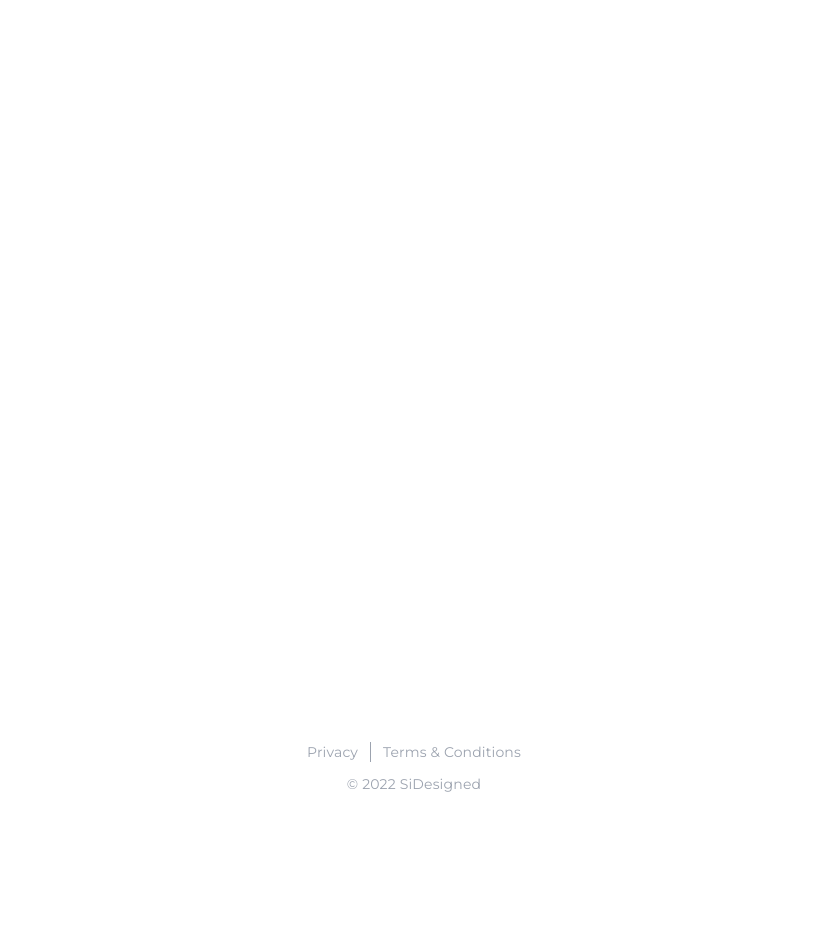
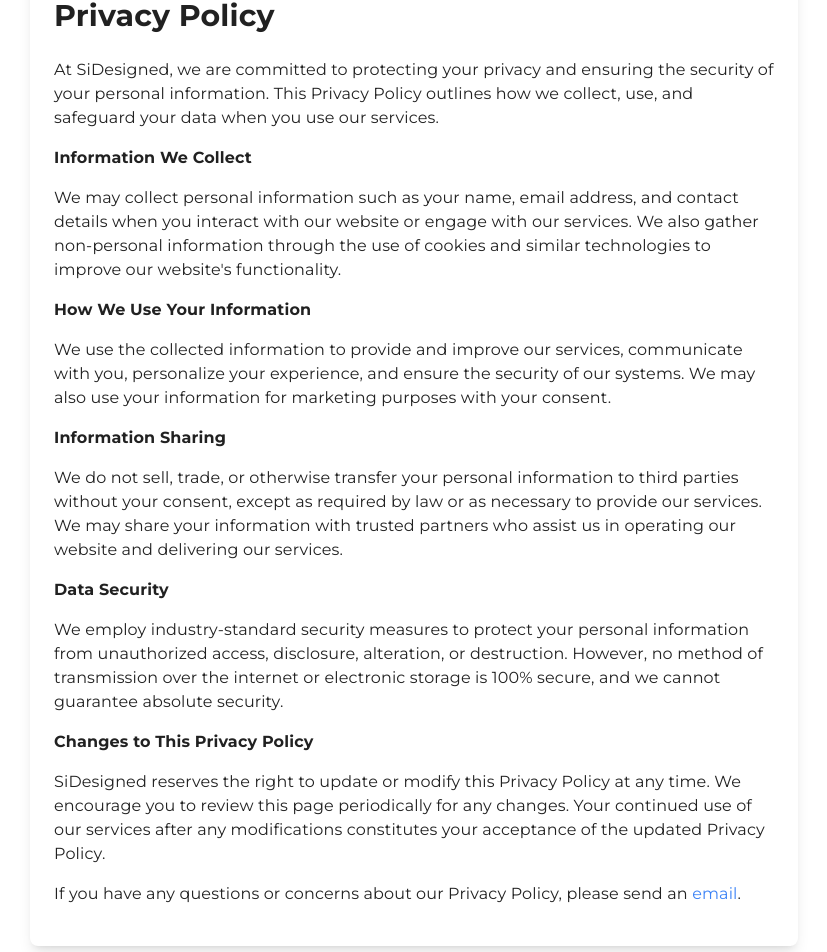
Before and after one commit to munaashe/rusero, a Next.js app: page /privacy in a window 1280 px wide. Shown: the part 186-1138 px from the top of the page, without its empty margins (226-1053 px from the left). Before the commit the page ends 992 px from the top, so only its background shows below. Built offline with nearby package versions, Linux system fonts and the light colour scheme.

Commit message:
privacy, T n Cs pages

```diff
--- a/app/privacy/page.tsx
+++ b/app/privacy/page.tsx
@@ -1,9 +1,77 @@
-import React from 'react'
+import Link from 'next/link';
 
-const Privacy = () => {
+const PrivacyPolicy = () => {
   return (
-    <div className='min-h-screen'>Privacy</div>
-  )
-}
+    <div className=" min-h-screen p-8 pb-2">
+      <div className="max-w-3xl mx-auto bg-white shadow-lg rounded-lg p-6">
+        <h1 className="text-3xl font-bold mb-6 mt-32">Privacy Policy</h1>
 
-export default Privacy
+        <p className="mb-4">
+          At SiDesigned, we are committed to protecting your privacy and ensuring the security of your personal
+          information. This Privacy Policy outlines how we collect, use, and safeguard your data when you use our
+          services.
+        </p>
+
+        <p className="mb-4">
+          <strong>Information We Collect</strong>
+        </p>
+
+        <p className="mb-4">
+          We may collect personal information such as your name, email address, and contact details when you interact
+          with our website or engage with our services. We also gather non-personal information through the use of
+          cookies and similar technologies to improve our website's functionality.
+        </p>
+
+        <p className="mb-4">
+          <strong>How We Use Your Information</strong>
+        </p>
+
+        <p className="mb-4">
+          We use the collected information to provide and improve our services, communicate with you, personalize your
+          experience, and ensure the security of our systems. We may also use your information for marketing purposes
+          with your consent.
+        </p>
+
+        <p className="mb-4">
+          <strong>Information Sharing</strong>
+        </p>
+
+        <p className="mb-4">
+          We do not sell, trade, or otherwise transfer your personal information to third parties without your consent,
+          except as required by law or as necessary to provide our services. We may share your information with trusted
+          partners who assist us in operating our website and delivering our services.
+        </p>
+
+        <p className="mb-4">
+          <strong>Data Security</strong>
+        </p>
+
+        <p className="mb-4">
+          We employ industry-standard security measures to protect your personal information from unauthorized access,
+          disclosure, alteration, or destruction. However, no method of transmission over the internet or electronic
+          storage is 100% secure, and we cannot guarantee absolute security.
+        </p>
+
+        <p className="mb-4">
+          <strong>Changes to This Privacy Policy</strong>
+        </p>
+
+        <p className="mb-4">
+          SiDesigned reserves the right to update or modify this Privacy Policy at any time. We encourage you to review
+          this page periodically for any changes. Your continued use of our services after any modifications
+          constitutes your acceptance of the updated Privacy Policy.
+        </p>
+
+        <p className="mb-4">
+          If you have any questions or concerns about our Privacy Policy, please send an {' '}
+          <Link href="mailto:denis.siduna@gmail.com" className="text-blue-500 hover:text-green-700">
+            email
+          </Link>
+          .
+        </p>
+      </div>
+    </div>
+  );
+};
+
+export default PrivacyPolicy;
--- a/app/terms/page.tsx
+++ b/app/terms/page.tsx
@@ -1,9 +1,77 @@
-import React from 'react'
+import React from 'react';
+import Link from 'next/link';
 
-const Terms = () => {
+const TermsAndConditions = () => {
   return (
-    <div className='min-h-screen'>Terms</div>
-  )
-}
+    <div className="min-h-screen p-8">
+      <div className="max-w-3xl mx-auto bg-white shadow-lg rounded-lg p-6 mt-32">
+        <h1 className="text-3xl font-bold mb-6">Terms and Conditions</h1>
 
-export default Terms
+        <p className="mb-4">
+          Welcome to SiDesigned! These terms and conditions outline the rules and regulations for the use of our website
+          and services.
+        </p>
+
+        <p className="mb-4">
+          <strong>Acceptance of Terms</strong>
+        </p>
+
+        <p className="mb-4">
+          By accessing or using our website and services, you agree to be bound by these terms and conditions. If you do
+          not agree with any part of these terms, you may not access our website or use our services.
+        </p>
+
+        <p className="mb-4">
+          <strong>Intellectual Property</strong>
+        </p>
+
+        <p className="mb-4">
+          The content on our website, including text, graphics, logos, images, and software, is the property of
+          SiDesigned and is protected by intellectual property laws. You may not use, reproduce, or distribute any
+          portion of our website or its content without our prior written permission.
+        </p>
+
+        <p className="mb-4">
+          <strong>Disclaimer of Liability</strong>
+        </p>
+
+        <p className="mb-4">
+          Our website and services are provided on an "as is" and "as available" basis. SiDesigned does not guarantee
+          the accuracy, completeness, or timeliness of the content on our website. We shall not be held liable for any
+          direct, indirect, incidental, consequential, or punitive damages arising from your access to or use of our
+          website or services.
+        </p>
+
+        <p className="mb-4">
+          <strong>Indemnification</strong>
+        </p>
+
+        <p className="mb-4">
+          You agree to indemnify and hold SiDesigned and its affiliates, officers, directors, employees, and agents
+          harmless from any claims, liabilities, damages, losses, or expenses, including reasonable attorneys' fees,
+          arising out of your use of our website or services or your violation of these terms and conditions.
+        </p>
+
+        <p className="mb-4">
+          <strong>Changes to Terms and Conditions</strong>
+        </p>
+
+        <p className="mb-4">
+          SiDesigned reserves the right to update or modify these terms and conditions at any time. We encourage you to
+          review this page periodically for any changes. Your continued use of our website and services after any
+          modifications constitutes your acceptance of the updated terms and conditions.
+        </p>
+
+        <p className="mb-4">
+          If you have any questions or concerns about our terms and conditions,  please send an {' '}
+          <Link href="mailto:denis.siduna@gmail.com" className="text-blue-500 hover:text-green-700">
+            email
+          </Link>
+          .
+        </p>
+      </div>
+    </div>
+  );
+};
+
+export default TermsAndConditions;
```
